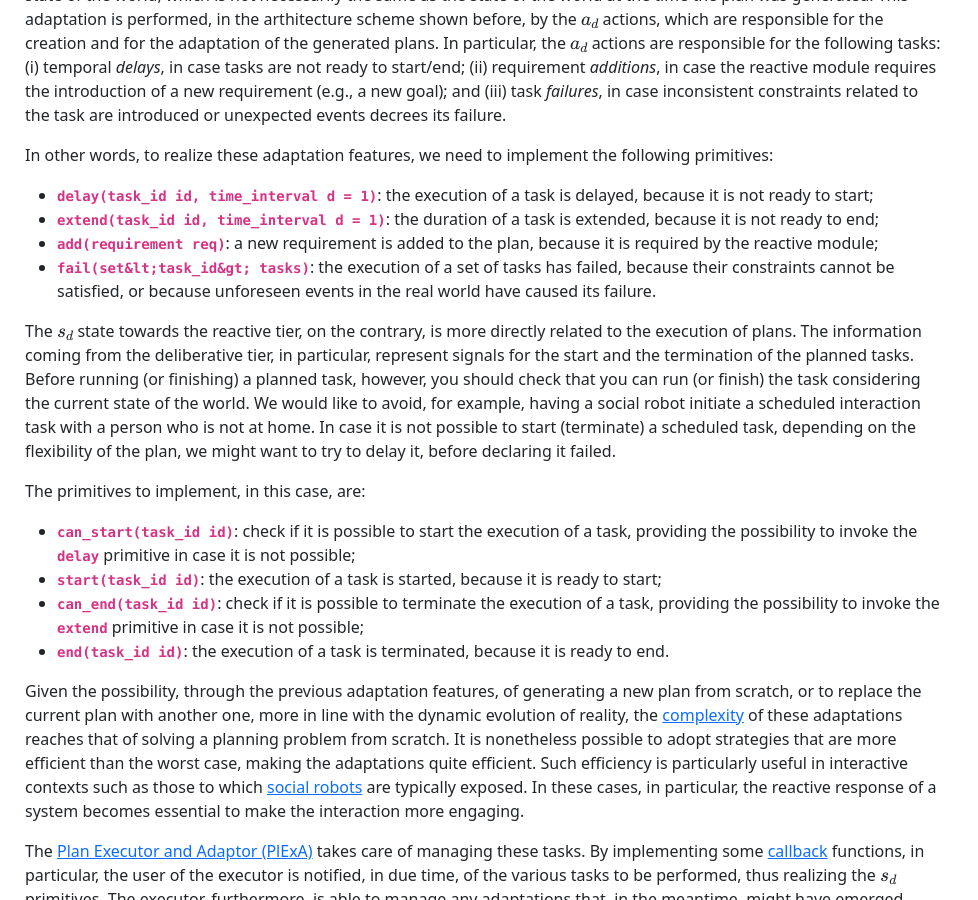
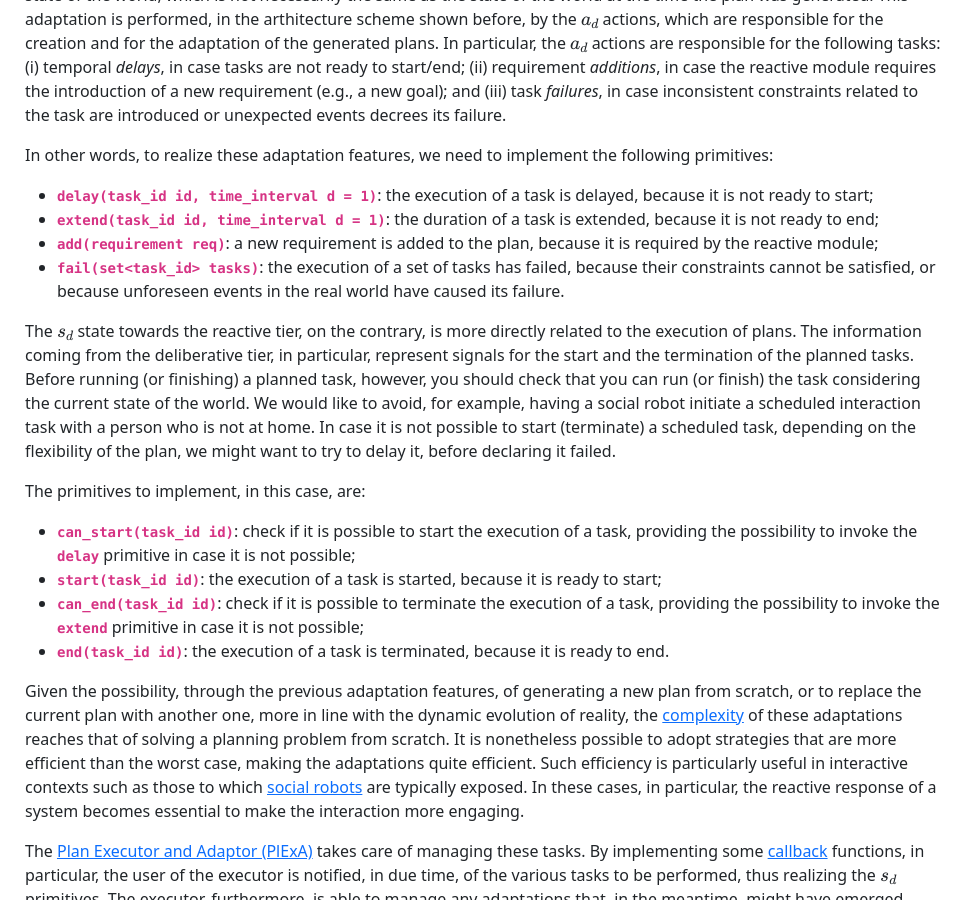
Before and after one commit to riccardodebenedictis/riccardodebenedictis.github.io, a Jekyll site: the page built from _posts/2023-01-01-plan_execution.md, in a window 1280 px wide and 900 px high, scrolled down 2064 px. Shown: the whole window, without its empty margins (0-978 px from the left). Built offline with Jekyll 4.4.1, drawn with Linux system fonts in a browser that asks for light colours; some of the changed lines change nothing that is shown.

Commit message:
minor cleanings..

```diff
--- a/_posts/2023-01-01-plan_execution.md
+++ b/_posts/2023-01-01-plan_execution.md
@@ -30,7 +30,7 @@ In other words, to realize these adaptation features, we need to implement the f
  - **`delay(task_id id, time_interval d = 1)`**: the execution of a task is delayed, because it is not ready to start;
  - **`extend(task_id id, time_interval d = 1)`**: the duration of a task is extended, because it is not ready to end;
  - **`add(requirement req)`**: a new requirement is added to the plan, because it is required by the reactive module;
- - **`fail(set&lt;task_id&gt; tasks)`**: the execution of a set of tasks has failed, because their constraints cannot be satisfied, or because unforeseen events in the real world have caused its failure.
+ - **`fail(set<task_id> tasks)`**: the execution of a set of tasks has failed, because their constraints cannot be satisfied, or because unforeseen events in the real world have caused its failure.
 
 The $s_d$ state towards the reactive tier, on the contrary, is more directly related to the execution of plans. The information coming from the deliberative tier, in particular, represent signals for the start and the termination of the planned tasks. Before running (or finishing) a planned task, however, you should check that you can run (or finish) the task considering the current state of the world. We would like to avoid, for example, having a social robot initiate a scheduled interaction task with a person who is not at home. In case it is not possible to start (terminate) a scheduled task, depending on the flexibility of the plan, we might want to try to delay it, before declaring it failed.
 
```
